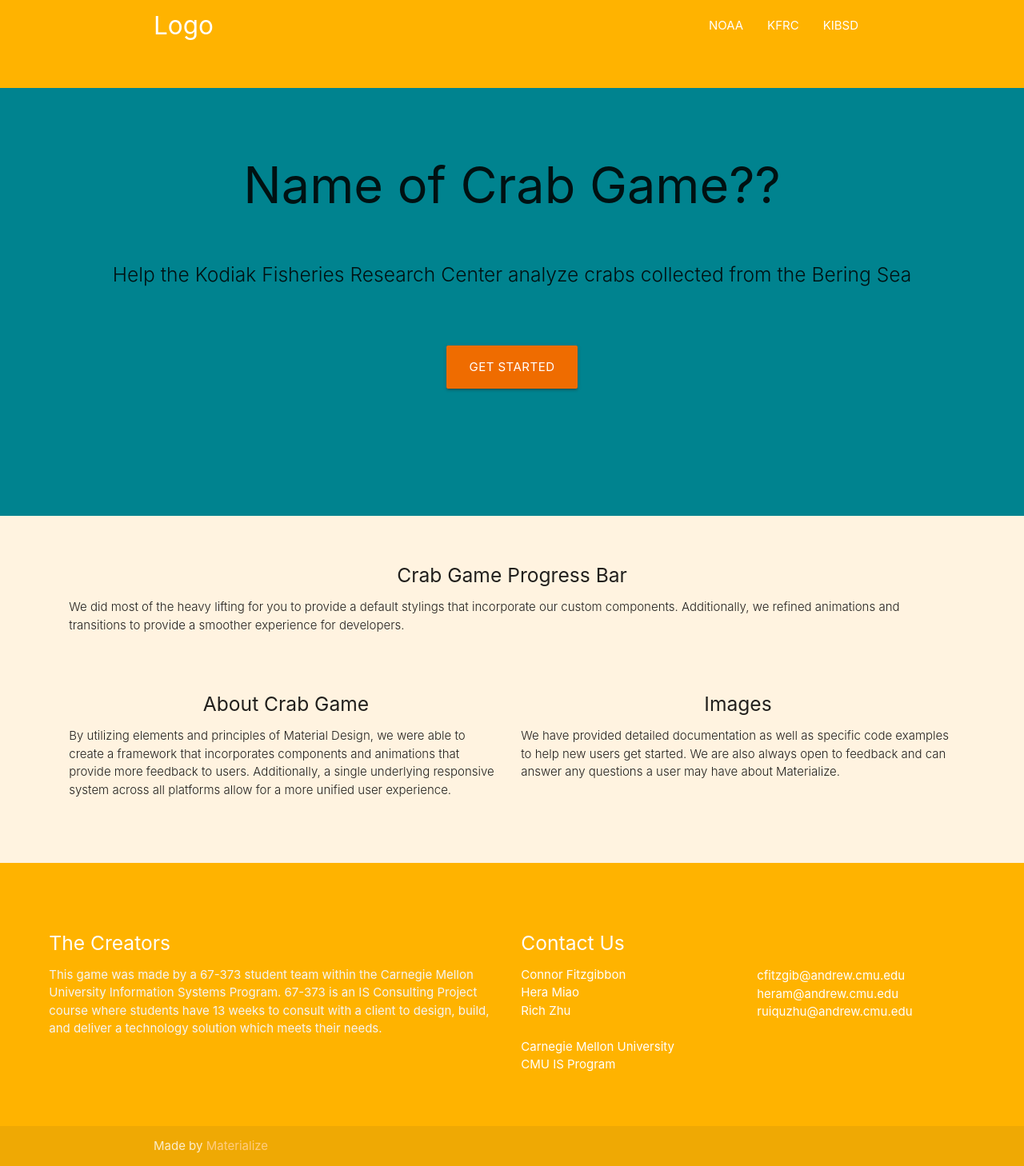
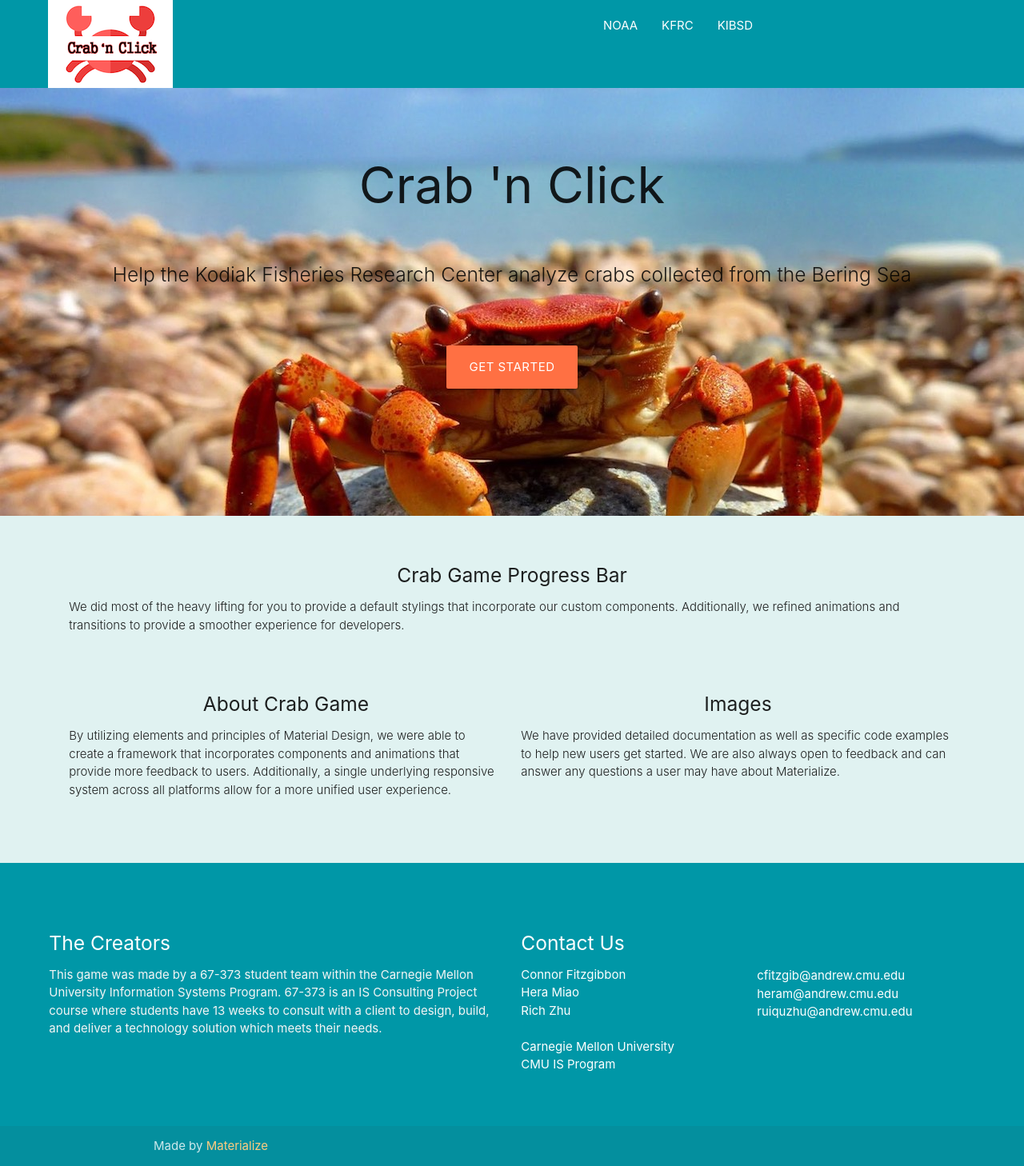
Before and after one commit to cfitzgib/Kodiak-Crab-Game, a Django app: page /crabgame/ in a window 1280 px wide. Shown: the whole page at 80% size. Run offline with Django 3.2, Linux system fonts and the light colour scheme; some libraries are stand-ins or nearby versions.

Commit message:
added logo picture and changed color scheme

```diff
--- a/crabgame/static/crabgame/css/style.css
+++ b/crabgame/static/crabgame/css/style.css
@@ -17,8 +17,13 @@ nav {
   height: 110px;
 }
 
+#nav-content {
+  margin-left: 60px;
+}
+
 #startScreen {
   height: 535px;
+  background: url("/static/crabgame/img/crabs1.jpg") no-repeat;
 }
 
 #content {
@@ -29,3 +34,15 @@ nav {
 #contactRow {
   margin: 50px;
 }
+
+#playImg {
+  padding: 25px;
+  padding-bottom: 15px;
+}
+
+#next {
+  margin-top: 75px;
+  margin-left: 85%;
+  padding-left: 40px;
+  padding-right: 40px;
+}
--- a/crabgame/templates/crabgame/index.html
+++ b/crabgame/templates/crabgame/index.html
@@ -11,12 +11,13 @@
 
   <meta http-equiv="Content-Type" content="text/html; charset=UTF-8"/>
   <meta name="viewport" content="width=device-width, initial-scale=1, maximum-scale=1.0"/>
-  <title>Name of Crab Game??</title>
+  <title>Crab 'n Click</title>
 </head>
 
 <body>
-  <nav class="amber darken-1" role="navigation">
-    <div class="nav-wrapper container"><a id="logo-container" href="{% url 'crabgame:index' %}" class="brand-logo">Logo</a>
+  <nav class="cyan darken-2" role="navigation">
+    <div class="nav-wrapper container" id="nav-content">
+      <a id="logo-container" href="{% url 'crabgame:index' %}" class="brand-logo"><img src="{% static 'crabgame/img/logo.png' %}" id="logo"/></a>
       <ul class="right hide-on-med-and-down">
         <li><a href="#">NOAA</a></li>
         <li><a href="#">KFRC</a></li>
@@ -32,7 +33,7 @@
 
   <div id="startScreen" class="cyan darken-3">
     <br><br>
-    <h1 class="header center">Name of Crab Game??</h1>
+    <h1 class="header center">Crab 'n Click</h1>
     <br>
     <div class="row center">
         <h5 class="header col s12 light">Help the Kodiak Fisheries Research Center analyze crabs collected from the Bering Sea</h5>
@@ -41,14 +42,14 @@
     <div class="row center">
         <!-- when button clicked, trigger function to create instance of a PlaySession -->
         <form method="post" action="">{% csrf_token %}
-        <button id="startBtn" class="btn-large waves-effect orange darken-3" type="submit">Get Started</button>
+        <button id="startBtn" class="btn-large waves-effect deep-orange lighten-1" type="submit">Get Started</button>
     </div>
     <br><br>
   </div>
 
-  <div class="orange lighten-5">
+  <div class="teal lighten-5">
   <br><br>
-  <div id="content" class="orange lighten-5">
+  <div id="content" class="teal lighten-5">
     <div class="row">
         <div class="col s12">
             <div id="progress">
@@ -79,7 +80,7 @@
   <br><br>
   </div>
 
-  <footer class="page-footer amber darken-1">
+  <footer class="page-footer cyan darken-2">
       <div class="row" id="contactRow">
         <div class="col l6 s12">
         <div id="creators">
```
Also changed, not shown: crabgame/templates/crabgame/playCrabImg.html (+8 -9 lines), crabgame/templates/crabgame/result.html (+4 -4 lines), crabgame/static/crabgame/img/crabs1.jpg (added), crabgame/static/crabgame/img/logo.png (added), db.sqlite3, 4 other files.
